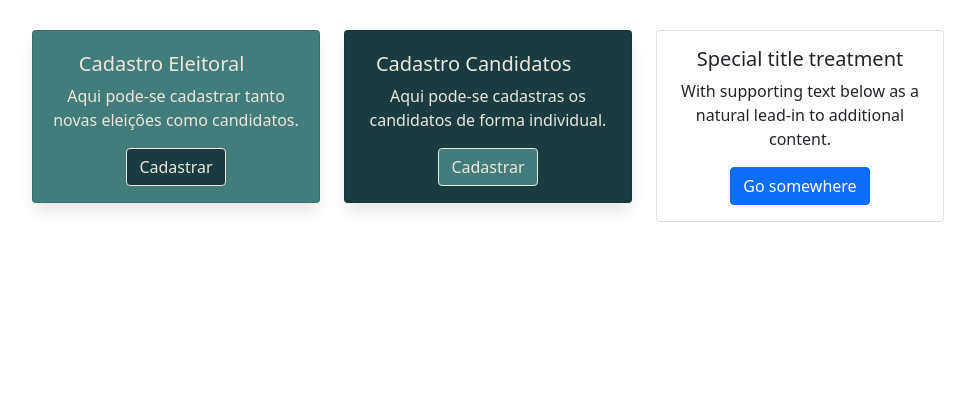
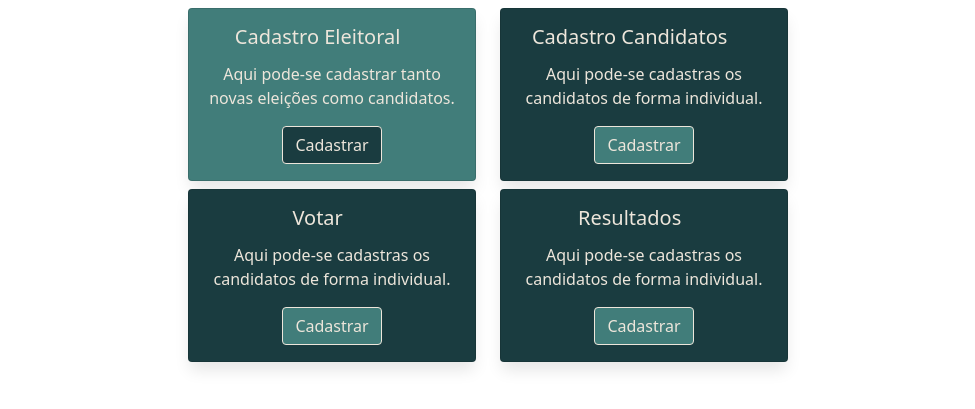
Before and after one commit to Matheus51bento/-Sele-o-Edital-001-2022-NADIC-IFRN, a Django app: page / in a window 1280 px wide. Shown: the part 56-465 px from the top of the page, without its empty margins (152-1127 px from the left). Run offline with Django 3.2, Linux system fonts and the light colour scheme.

Commit message:
pequenas alteracões nos templates

```diff
--- a/ElectSis/eleicao/templates/menu.html
+++ b/ElectSis/eleicao/templates/menu.html
@@ -10,37 +10,29 @@
 
 {% block content %}
 
-    <div class="d-flex justify-content-center" style="margin-top: 30px">
+    <div class="d-flex  justify-content-center m-2" style="margin-top: 30px">
 
         <div class="row">
 
-            <div class="col-4">
-                <div  class="card-impar card text-center" style="width: 18rem;">
+            <div class="col-6">
+                <div class="card-impar card text-center" style="width: 18rem;">
                     <div class="card-body">
-                        <h5 class="card-title">Cadastro Eleitoral<span class="material-icons" style="margin-left: 10px;">&#xea20;</span></h5>
+                        <h5 class="card-title"><span style="vertical-align: top;">Cadastro Eleitoral</span><span
+                                class="material-icons" style="margin-left: 10px;">&#xea20;</span></h5>
                         <p class="card-text">Aqui pode-se cadastrar tanto novas eleições como candidatos.</p>
                         <a href="{% url 'cadastro eleicao' %}" class="btn btn-primary botao-menu">Cadastrar</a>
                     </div>
                 </div>
             </div>
 
-            <div class="col-4">
+            <div class="col-6">
                 <div class="card-par card text-center" style="width: 18rem;">
                     <div class="card-body">
-                      <h5 class="card-title">Cadastro Candidatos<span class="material-icons" style="margin-left: 10px;">&#xe7f0;</span></h5>
+                        <h5 class="card-title"><span style="vertical-align: top;">Cadastro Candidatos</span><span
+                                class="material-icons" style="margin-left: 10px;">&#xe7f0;</span></h5>
                         <p class="card-text">Aqui pode-se cadastras os candidatos de forma individual.</p>
                         <a href="#" class="btn btn-primary botao-menu-par">Cadastrar</a>
                     </div>
-                </div>
-            </div>
-
-            <div class="col-4">
-
-                <div class="card text-center" style="width: 18rem;">
-                  <div class="card-body">
-                    <h5 class="card-title">Special title treatment</h5>
-                    <p class="card-text">With supporting text below as a natural lead-in to additional content.</p>
-                    <a href="#" class="btn btn-primary">Go somewhere</a>
                 </div>
             </div>
 
@@ -48,6 +40,32 @@
 
     </div>
 
+    <div class="d-flex justify-content-center">
+        <div class="row">
+
+            <div class="col-6">
+                <div class="card-par card text-center" style="width: 18rem;">
+                    <div class="card-body">
+                        <h5 class="card-title"><span style="vertical-align: top;">Votar</span><span
+                                class="material-icons" style="margin-left: 10px;">&#xe7f0;</span></h5>
+                        <p class="card-text">Aqui pode-se cadastras os candidatos de forma individual.</p>
+                        <a href="#" class="btn btn-primary botao-menu-par">Cadastrar</a>
+                    </div>
+                </div>
+            </div>
+
+            <div class="col-6">
+                <div class="card-par card text-center" style="width: 18rem;">
+                    <div class="card-body">
+                        <h5 class="card-title"><span style="vertical-align: top;">Resultados</span><span
+                                class="material-icons" style="margin-left: 10px;">&#xe7f0;</span></h5>
+                        <p class="card-text">Aqui pode-se cadastras os candidatos de forma individual.</p>
+                        <a href="#" class="btn btn-primary botao-menu-par">Cadastrar</a>
+                    </div>
+                </div>
+            </div>
+
+        </div>
     </div>
 
 
```
Lines whose indentation alone changed are shown as unchanged.
